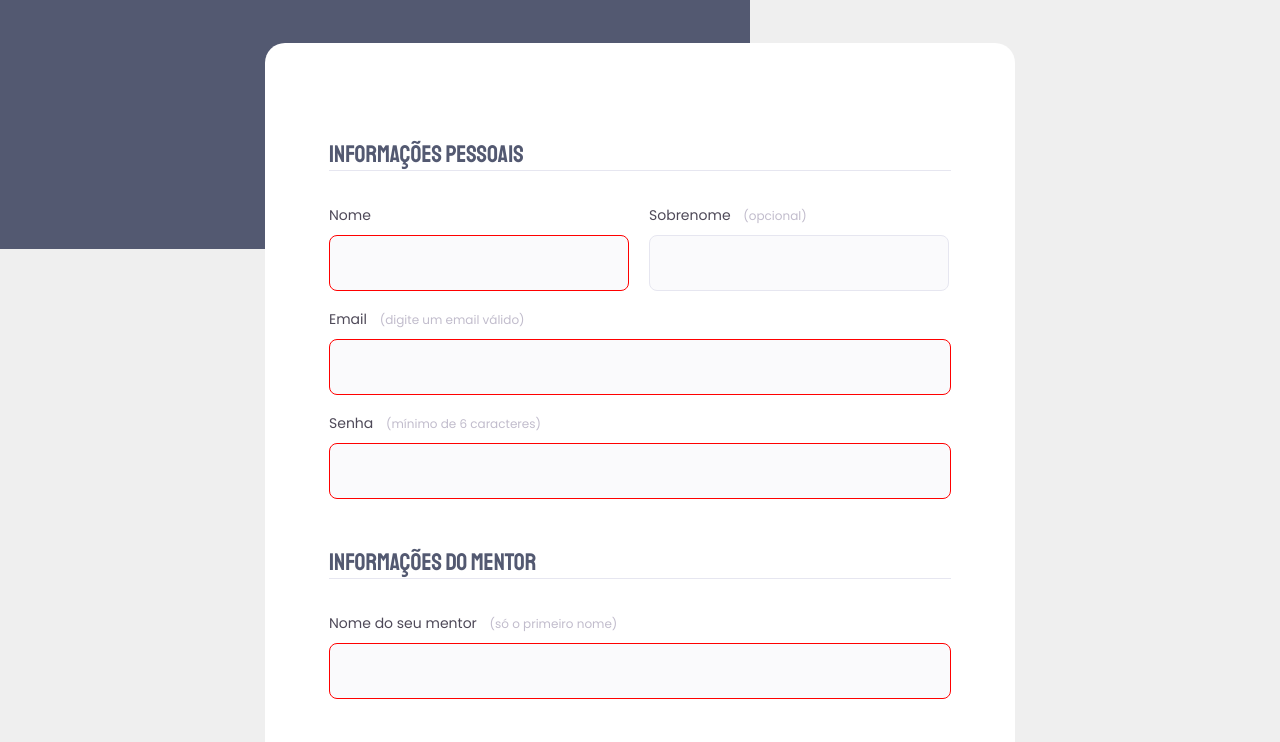
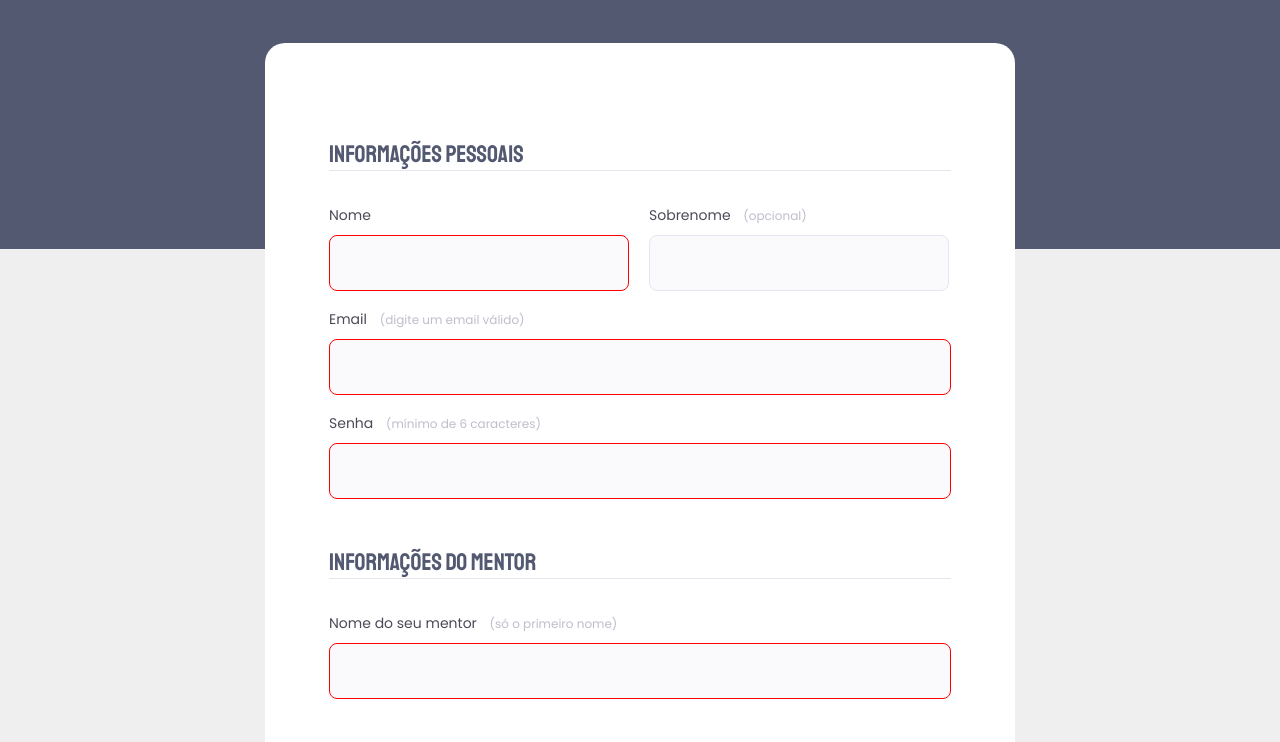
Before and after one commit to arthursnr/Desafio03, a plain HTML site: page index.html in a window 1280 px wide. Shown: the part 187-929 px from the top of the page. Drawn offline with Linux system fonts and the light colour scheme.

Commit message:
Update style.css

```diff
--- a/style.css
+++ b/style.css
@@ -26,7 +26,7 @@ body {
 
 body::before {
     content: '';
-    width: 750px;
+    width: 100vw;
     height: 436px;
 
     position: absolute;
```
